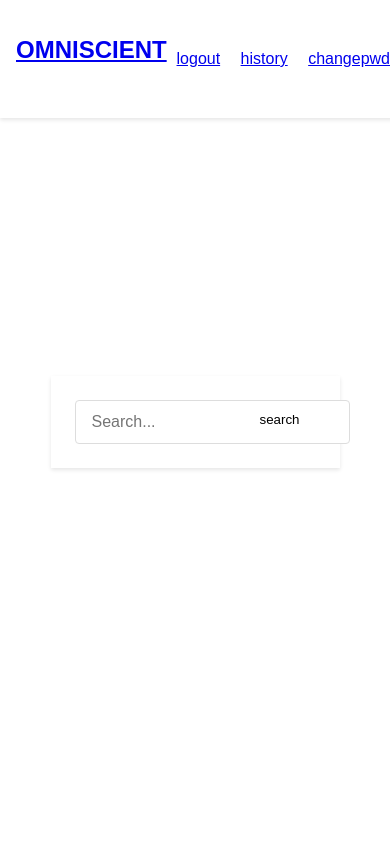
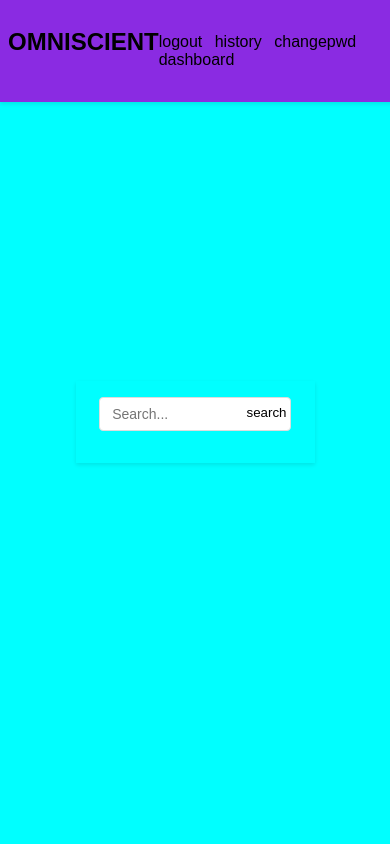
Before and after one commit to Tejaswikarthik/websearchengine_usingflask, a Flask app: template Templates/Search_user.html in a window 390 px wide. Run offline with Flask 3, Linux system fonts and the light colour scheme; the template is opened without the code that fills it, so the values that code supplies are empty; parts of the project's set-up code (start-up, migrations or seed data) failed here and were passed over.

Commit message:
Update Search_user.html

```diff
--- a/Templates/Search_user.html
+++ b/Templates/Search_user.html
@@ -16,6 +16,7 @@
             background-repeat: no-repeat;
             background-size: cover;
             background-position: center;
+            background-color: aqua;
         }
 
         .container {
@@ -36,8 +37,8 @@
         }
 
         #search {
-            width: 100%;
-            padding: 12px 16px;
+            width: 80%;
+            padding: 8px 16px;
             border: 1px solid #ddd;
             border-radius: 4px;
             font-size: 16px;
@@ -80,10 +81,55 @@
             left: 0;
             width: 100%;
             box-shadow: 0 2px 4px rgba(0, 0, 0, 0.1);
+            z-index: 1;
+            background-color: blueviolet;
         }
 
         nav a {
             margin-right: 16px;
+            text-decoration: none;
+            color: #000;
+            transition: color 0.3s ease;
+        }
+
+        nav a:hover {
+            color: greenyellow;
+        }
+
+        @media (max-width: 600px) {
+            .container {
+                padding: 16px;
+            }
+
+            .container h1 {
+                font-size: 32px;
+                margin-bottom: 16px;
+            }
+
+            form {
+                margin-bottom: 16px;
+            }
+
+            #search {
+                padding: 8px 12px;
+                font-size: 14px;
+            }
+
+            button {
+                padding: 8px 12px;
+            }
+
+            form img {
+                margin-right: 8px;
+            }
+
+            nav {
+                padding: 8px;
+            }
+
+            nav a {
+                margin-right: 8px;
+            }
         }
     </style>
     <script>
@@ -112,6 +158,7 @@
                 <a href="/dropsession">logout</a>
                 <a href="/history">history</a>
                 <a href="/changepassword">changepwd</a>
+                <a href="/dashboard_user">dashboard</a>
             </div>
         </nav>
         <div class="container">
```
